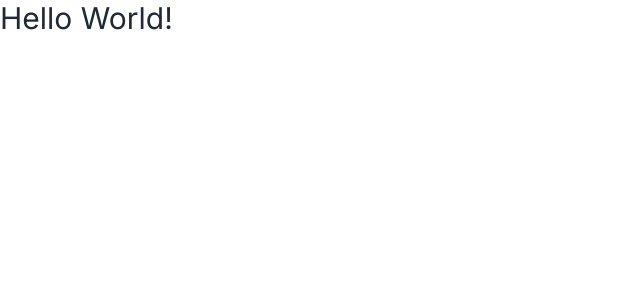
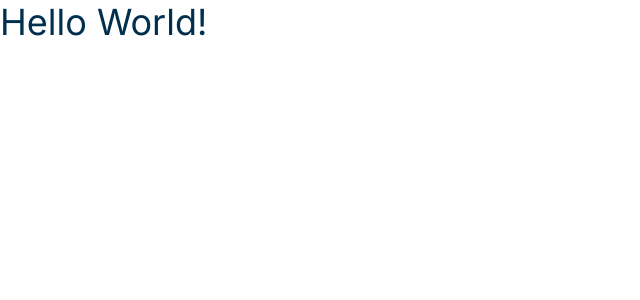
Before and after one commit to fernandorcoelho/boilerplate-tailwind, a Next.js app: page / in a window 1280 px wide. Shown: the top 300 px of the page, without its empty margins (0-640 px from the left). Built offline with nearby package versions, Linux system fonts and the light colour scheme.

Commit message:
{Feature} Design System

```diff
--- a/src/pages/index.tsx
+++ b/src/pages/index.tsx
@@ -1,5 +1,5 @@
 const Home = () => {
-  return <div className="text-3xl text-gray-800">Hello World!</div>;
+  return <div className="text-4xl text-cyan-dark">Hello World!</div>;
 };
 
 export default Home;
--- a/src/styles/globals.css
+++ b/src/styles/globals.css
@@ -15,6 +15,17 @@ body {
 
 body, input, button, textarea, select {
   font: 400 1rem "Inter", sans-serif;
+}
+
+@media screen and (max-width: 1080px) {
+  html {
+    font-size: 93.75%;
+  }
+}
+@media screen and (max-width: 720px) {
+  html {
+    font-size: 87.50%;
+  }
 }
 
 button {
@@ -49,7 +60,7 @@ li {
   background: rgba(0, 0, 0, 0.05);
 }
 
-@media (max-width: 425px) {
+@media screen and (max-width: 425px) {
   ::-webkit-scrollbar,
   ::-webkit-scrollbar-thumb,
   ::-webkit-scrollbar-track {
--- a/tailwind.config.js
+++ b/tailwind.config.js
@@ -1,11 +1,48 @@
 /** @type {import('tailwindcss').Config} */
 module.exports = {
   content: [
-    "./src/pages/**/*.{js,ts,jsx,tsx}",
-    "./src/components/**/*.{js,ts,jsx,tsx}",
+    './src/pages/**/*.{js,ts,jsx,tsx}',
+    './src/components/**/*.{js,ts,jsx,tsx}'
   ],
   theme: {
-    extend: {},
+    fontSize: {
+      xs: '.75rem' /* 12px */,
+      sm: '.875rem' /* 14px */,
+      base: '1rem' /* 16px */,
+      xl: '1.25rem' /* 20px */,
+      '2xl': '1.5rem' /* 24px */,
+      '4xl': '2.25rem' /* 36px */
+    },
+    colors: {
+      black: '#000',
+      white: '#FFF',
+      gray: {
+        50: '#FAFAFA',
+        100: '#F5F5F5',
+        150: '#EFEFEF',
+        200: '#D9D9D9',
+        300: '#BEBEBE',
+        400: '#989999',
+        500: '#979797',
+        600: '#5B5B5B'
+      },
+      blue: '#03487C',
+      teal: '#4B82D5',
+      cyan: {
+        lighter: '#00B2FF',
+        light: '#4B82D4',
+        base: '#0868A9',
+        dark: '#012F4E'
+      },
+      green: {
+        light: '#72E367',
+        base: '#0DC044',
+        dark: '#00BA00'
+      },
+      yellow: '#FFC700',
+      red: '#FF0000'
+    },
+    extend: {}
   },
-  plugins: [],
-}
+  plugins: []
+};
```
